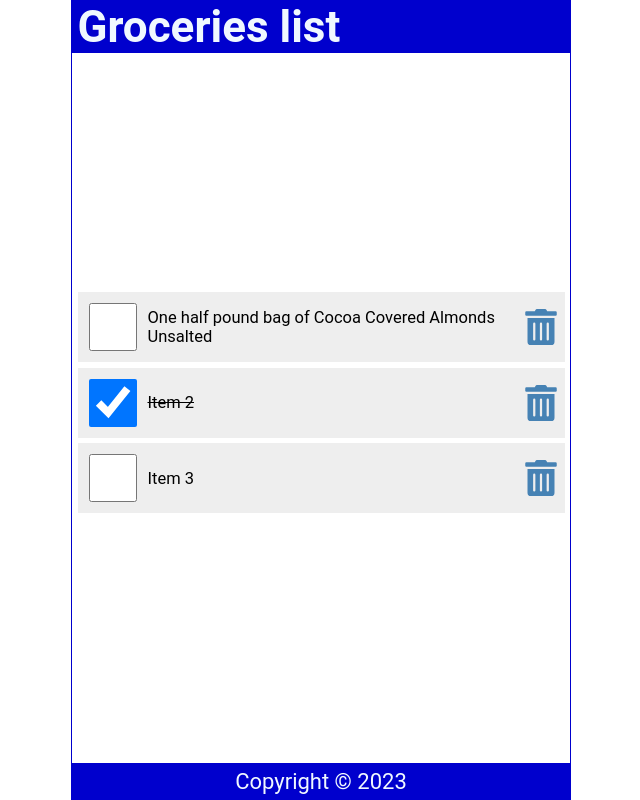
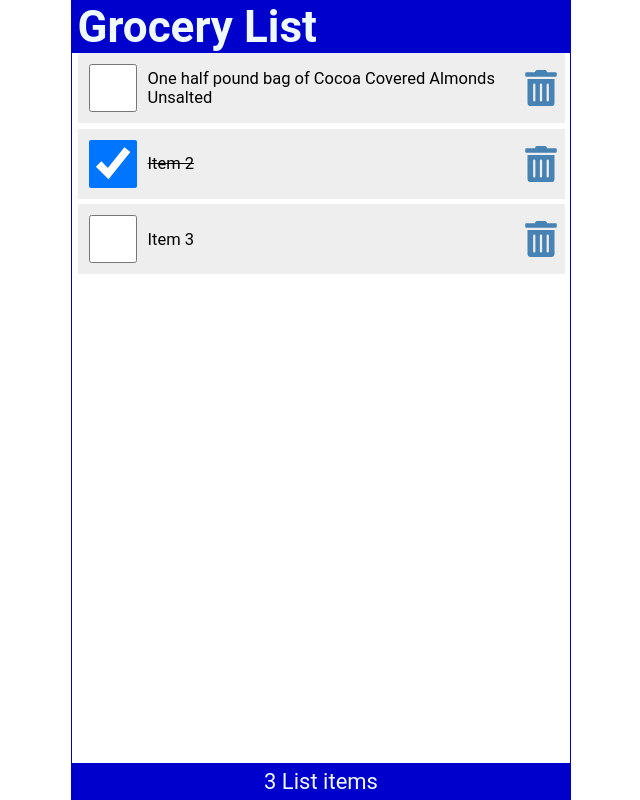
Before and after one commit to ZazDevCode/react-grocery-list, a React (Create React App) app: page / in a window 1280 px wide. Shown: the whole page, without its empty margins (319-959 px from the left). Built offline with nearby package versions, Linux system fonts and the light colour scheme; the HTML template or start-up script is replaced by a standard one.

Commit message:
ListItem is een aparate component geworden

```diff
--- a/src/App.js
+++ b/src/App.js
@@ -1,14 +1,49 @@
 import Header from './Header';
 import Content from './Content';
 import Footer from './Footer';
+import { useState } from 'react';
 
 function App() {
+  const [items, setItems] = useState([
+    {
+        id: 1,
+        checked: false,
+        item: "One half pound bag of Cocoa Covered Almonds Unsalted"
+    },
+    {
+        id: 2,
+        checked: true,
+        item: "Item 2"
+    },
+    {
+        id: 3,
+        checked: false,
+        item: "Item 3"
+    }
+  ]);
+
+const handleCheck = (id) => {
+  const listItems = items.map((item) => item.id === id ? { ...item,
+    checked: !item.checked } : item);
+  setItems(listItems);
+  localStorage.setItem('shoppingList', JSON.stringify(listItems));
+}
+
+const handleDelete = (id) => {
+  const listItems = items.filter((item) => item.id !== id);
+  setItems(listItems);
+  localStorage.setItem('shoppingList', JSON.stringify(listItems));
+}
 
   return (
     <div className="App">
-      <Header />
-      <Content />
-      <Footer />
+      <Header title="Grocery List" />
+      <Content
+        items={items}
+        handleCheck={handleCheck}
+        handleDelete={handleDelete}
+      />
+      <Footer length={items.length}/>
     </div>
   );
 }
--- a/src/Content.js
+++ b/src/Content.js
@@ -1,61 +1,17 @@
-import { useState } from 'react';
-import { FaTrashAlt } from 'react-icons/fa'
+import ItemList from './ItemList';
 
-const Content = () => {
-  const [items, setItems] = useState([
-    {
-        id: 1,
-        checked: false,
-        item: "One half pound bag of Cocoa Covered Almonds Unsalted"
-    },
-    {
-        id: 2,
-        checked: true,
-        item: "Item 2"
-    },
-    {
-        id: 3,
-        checked: false,
-        item: "Item 3"
-    }
-]);
-
-const handleCheck = (id) => {
-  const listItems = items.map((item) => item.id === id ? { ...item,
-    checked: !item.checked } : item);
-  setItems(listItems);
-  localStorage.setItem('shoppingList', JSON.stringify(listItems));
-}
-
-const handleDelete = (id) => {
-  const listItems = items.filter((item) => item.id !== id);
-  setItems(listItems);
-  localStorage.setItem('shoppingList', JSON.stringify(listItems));
-}
-
+const Content = ({ items, handleCheck, handleDelete }) => {
   return (
     <main>
-        <ul>
-          {items.map((item) => (
-            <li className='item' key={item.id}>
-              <input
-                type='checkbox'
-                onChange={() => handleCheck(item.id)}
-                checked={item.checked}
-              />
-              <label
-                style={item.checked ? { textDecoration:
-                'line-through'} : null}
-                onDoubleClick={() => handleCheck(item.id)}
-              >{item.item}</label>
-              <FaTrashAlt
-                onClick={() => handleDelete(item.id)}
-                role='button'
-                tabIndex='0'
-              />
-            </li>
-          ))}
-        </ul>
+      {items.length ? (
+        <ItemList
+          items={items}
+          handleCheck={handleCheck}
+          handleDelete={handleDelete}
+        />
+      ) : (
+        <p style={{ marginTop: '2rem' }}>Your list is empty.</p>
+      )}
     </main>
   )
 }
--- a/src/Footer.js
+++ b/src/Footer.js
@@ -1,8 +1,7 @@
-const Footer = () => {
-    const today = new Date();
+const Footer = ({ length }) => {
   return (
     <footer>
-        <p>Copyright &copy; {today.getFullYear()}</p>
+        <p>{length} List {length === 1 ? "item" : "items"}</p>
     </footer>
   )
 }
--- a/src/Header.js
+++ b/src/Header.js
@@ -1,9 +1,13 @@
-const Header = () => {
+const Header = ({ title }) => {
   return (
     <header>
-        <h1>Groceries list</h1>
+        <h1>{title}</h1>
     </header>
   )
 }
 
+Header.defaultProps = {
+  title: "Default Title"
+}
+
 export default Header
--- /dev/null
+++ b/src/ItemList.js
@@ -0,0 +1,30 @@
+import { FaTrashAlt } from 'react-icons/fa'
+import React from 'react'
+
+const ItemList = ({ items, handleCheck, handleDelete }) => {
+  return (
+    <ul>
+        {items.map((item) => (
+        <li className='item' key={item.id}>
+            <input
+                type='checkbox'
+                onChange={() => handleCheck(item.id)}
+                checked={item.checked}
+            />
+            <label
+            style={item.checked ? { textDecoration:
+            'line-through'} : null}
+            onDoubleClick={() => handleCheck(item.id)}
+            >{item.item}</label>
+            <FaTrashAlt
+            onClick={() => handleDelete(item.id)}
+            role='button'
+            tabIndex='0'
+            />
+        </li>
+        ))}
+    </ul>
+  )
+}
+
+export default ItemList
--- a/src/index.css
+++ b/src/index.css
@@ -44,7 +44,7 @@
   display: flex;
   flex-direction: column;
   flex-grow: 1;
-  justify-content: center;
+  justify-content: flex-start;
   align-items: center;
   overflow-y: auto;
 }
```
